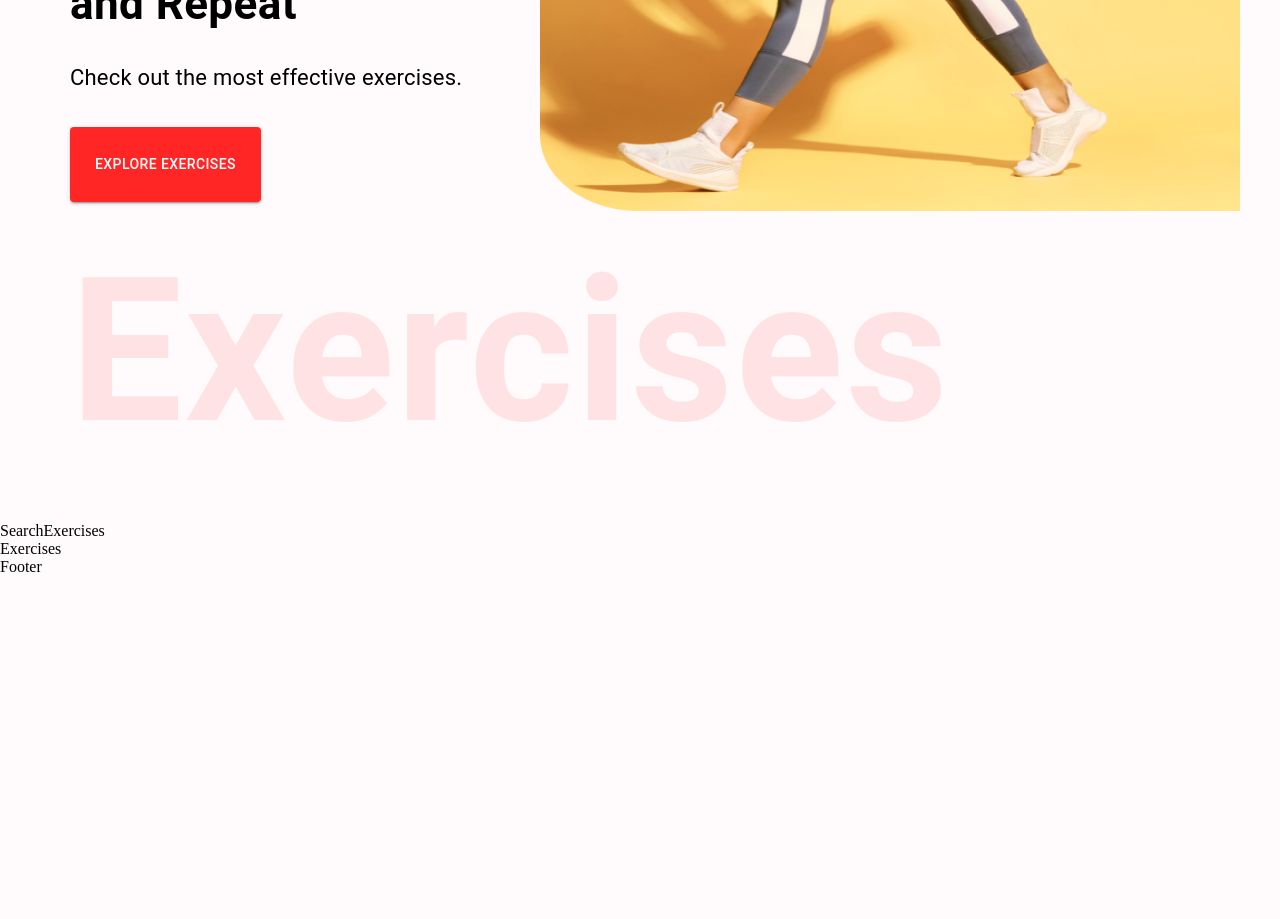
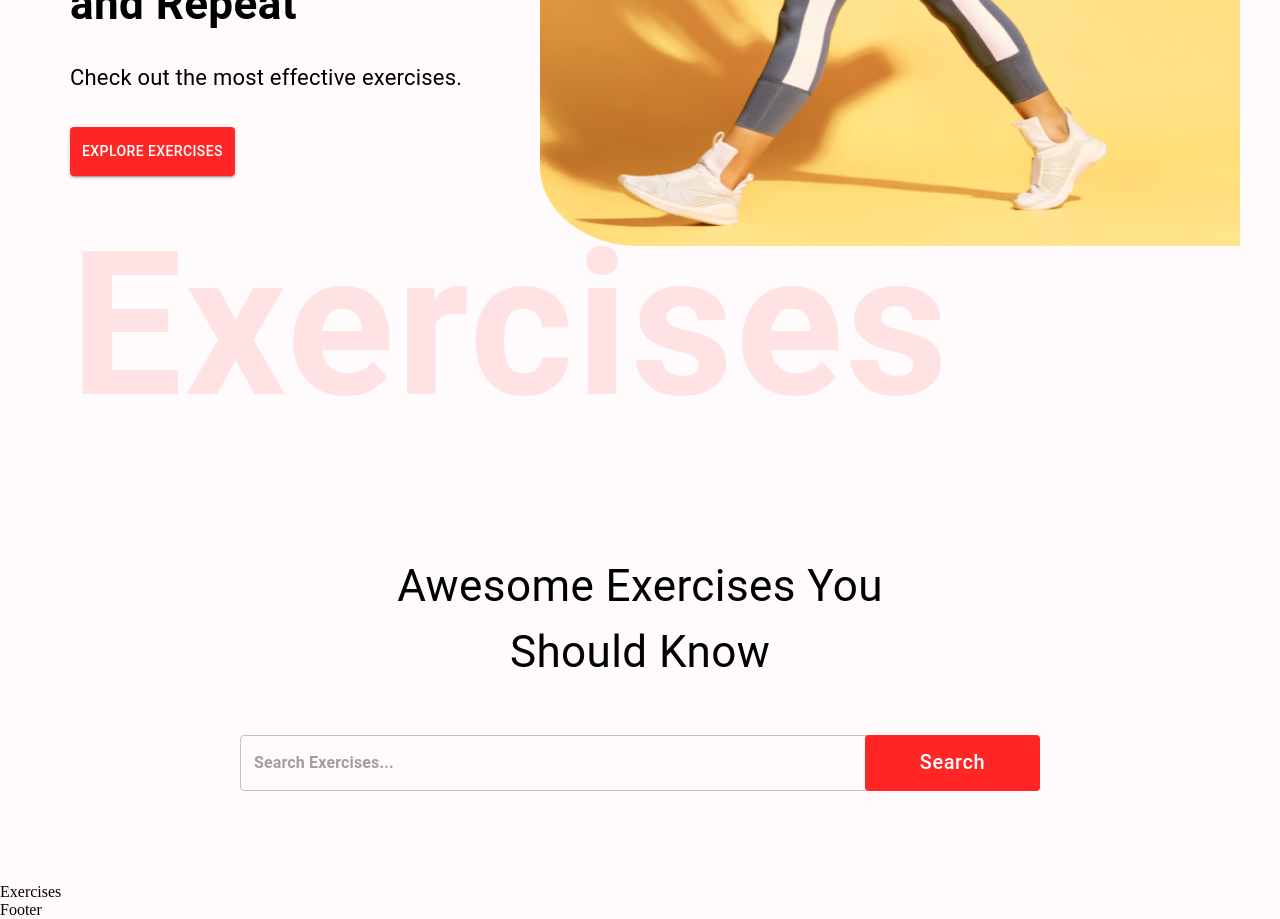
Before and after one commit to samuelmbp/fitness-app, a React (Create React App) app: page / in a window 1280 px wide. Shown: the part 480-1399 px from the top of the page. Before the commit the page ends 1056 px from the top, so only its background shows below. Built offline with nearby package versions, Linux system fonts and the light colour scheme.

Commit message:
Create search exercises component

```diff
--- a/src/App.css
+++ b/src/App.css
@@ -58,7 +58,7 @@
 	top: 10px;
 	width: 700px;
 	/* height: 900px; */
-	height: 715px;
+	height: 750px;
 	margin-top: -330px;
 }
 
--- a/src/components/HeroBanner.js
+++ b/src/components/HeroBanner.js
@@ -28,7 +28,7 @@
 				href="#exercises"
 				variant="contained"
 				color="error"
-				sx={{ backgroundColor: '#FF2625', padding: '25px' }}
+				sx={{ backgroundColor: '#FF2625', padding: '12px' }}
 			>
 				Explore Exercises
 			</Button>
--- a/src/components/SearchExercises.js
+++ b/src/components/SearchExercises.js
@@ -1,5 +1,50 @@
+import { useEffect, useState } from 'react';
+import { Box, Button, Stack, TextField, Typography } from '@mui/material';
+
 const SearchExercises = () => {
-	return <div>SearchExercises</div>;
+	return (
+		<Stack alignItems="center" mt="37px" justifyContent="center" p="20px">
+			<Typography
+				fontWeight="700px"
+				sx={{ fontSize: { lg: '44px', xs: '30px' } }}
+				mb="50px"
+				textAlign="center"
+			>
+				Awesome Exercises You <br />
+				Should Know
+			</Typography>
+			<Box position="relative" mb="72px">
+				<TextField
+					sx={{
+						input: { fontWeight: '700', border: 'none', borderRadius: '7px' },
+						width: { lg: '800px', xs: '350px' },
+						backgroundColor: 'fff',
+						borderRadius: '40px',
+					}}
+					height="76px"
+					value=""
+					onChange={(e) => {}}
+					placeholder="Search Exercises..."
+					type="text"
+				/>
+				<Button
+					className="search-btn"
+					sx={{
+						bgcolor: '#ff2625',
+						color: '#fff',
+						textTransform: 'none',
+						width: { lg: '175px', xs: '80px' },
+						fontSize: { lg: '20px', xs: '14px' },
+						height: '56px',
+						position: 'absolute',
+						right: '0',
+					}}
+				>
+					Search
+				</Button>
+			</Box>
+		</Stack>
+	);
 };
 
 export default SearchExercises;
```
